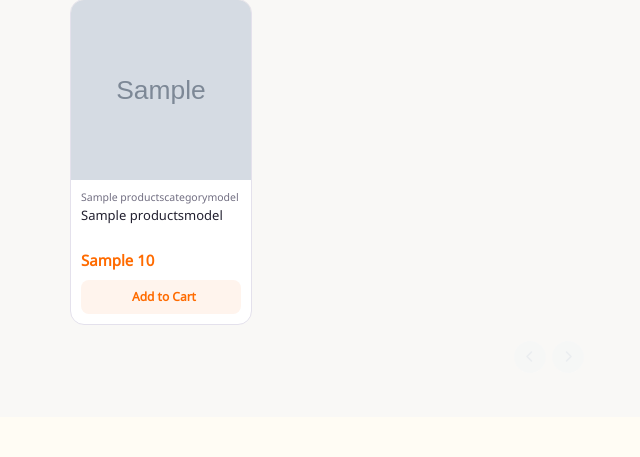
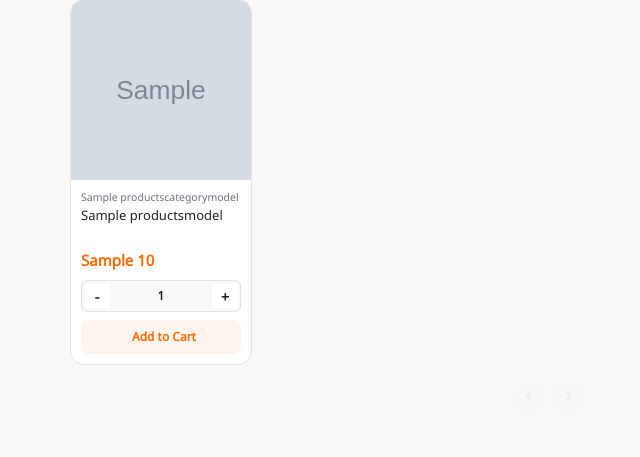
Before and after one commit to PPunh/Lao_Product, a Django app: page /en/ in a window 1280 px wide. Shown: the part 607-1064 px from the top of the page, without its empty margins (232-872 px from the left). Before the commit the page ends 969 px from the top, so only its background shows below. Run offline with Django 4.2, Linux system fonts and the light colour scheme; tables that the repository leaves empty hold one stand-in row (values such as "Sample post"); grey boxes marked "Sample" are stand-in pictures; some libraries are stand-ins or nearby versions.

Commit message:
Updated: Choose qty on sale page

```diff
--- a/django-project/apps/sales/templates/sales/sale_product.html
+++ b/django-project/apps/sales/templates/sales/sale_product.html
@@ -54,6 +54,15 @@
 
       {% include 'components/saerch_template.html' %}
 
+      {% if cart_count %}
+        <div class="sale-cart-bar">
+          <span><i class="bi bi-bag-check"></i> {{ cart_count }} {% translate "item(s) in your cart" %}</span>
+          <a href="{% url 'sales:cart' %}" class="go-cart-btn lao">
+            {% translate "Go to Cart" %} <i class="bi bi-arrow-right"></i>
+          </a>
+        </div>
+      {% endif %}
+
       <!-- Product Grid (5 Items Per Row) -->
       <div class="grid">
         {% for product in products %}
@@ -82,11 +91,11 @@
                 {% csrf_token %}
                 <input type="hidden" name="product_id" value="{{ product.id }}">
 
-                {% comment %} <div class="qty-control">
-                  <button type="button" class="qty-btn" onclick="decreaseQty(this)" aria-label="{% translate 'Decrease Quantity' %}">-</button>
-                  <input type="number" class="qty-input" name="quantity" value="1" min="1" max="99" readonly>
-                  <button type="button" class="qty-btn" onclick="increaseQty(this)" aria-label="{% translate 'Increase Quantity' %}">+</button>
-                </div> {% endcomment %}
+                <div class="qty-control">
+                  <button type="button" class="qty-btn" data-quantity-action="decrease" aria-label="{% translate 'Decrease Quantity' %}">-</button>
+                  <input type="number" class="qty-input" name="quantity" value="1" min="1" max="99" aria-label="{% translate 'Quantity' %}">
+                  <button type="button" class="qty-btn" data-quantity-action="increase" aria-label="{% translate 'Increase Quantity' %}">+</button>
+                </div>
 
                 <button type="submit" class="btn-add-cart lao">
                   <i class="bi bi-cart-plus"></i>
@@ -108,3 +117,15 @@
   </div>
 </div>
 {% endblock %}
+
+{% block js %}
+<script>
+  document.querySelectorAll('[data-quantity-action]').forEach(function (button) {
+    button.addEventListener('click', function () {
+      var input = button.closest('.qty-control').querySelector('.qty-input');
+      var nextQuantity = Number(input.value) + (button.dataset.quantityAction === 'increase' ? 1 : -1);
+      input.value = Math.min(Math.max(nextQuantity, Number(input.min)), Number(input.max));
+    });
+  });
+</script>
+{% endblock %}
--- a/django-project/apps/sales/views.py
+++ b/django-project/apps/sales/views.py
@@ -56,7 +56,7 @@
     cart.recalculate()
 
     messages.success(request, _('%(product)s added to cart.') % {'product': product.name})
-    return redirect('sales:cart')
+    return redirect('sales:sale_page')
 
 
 @require_POST
```
Also changed, not shown: django-project/apps/sales/static/sales/css/custom.css (+8 -1 lines).
